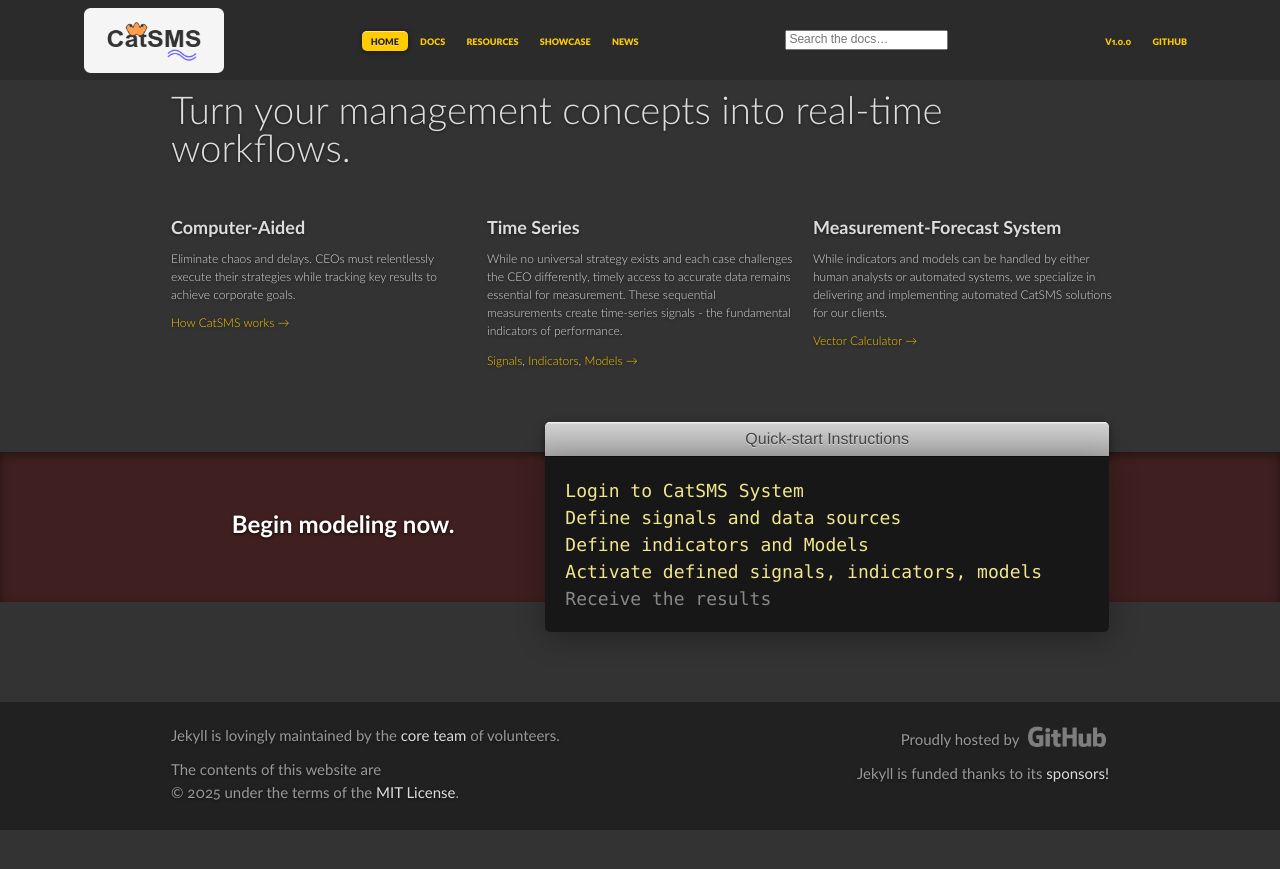
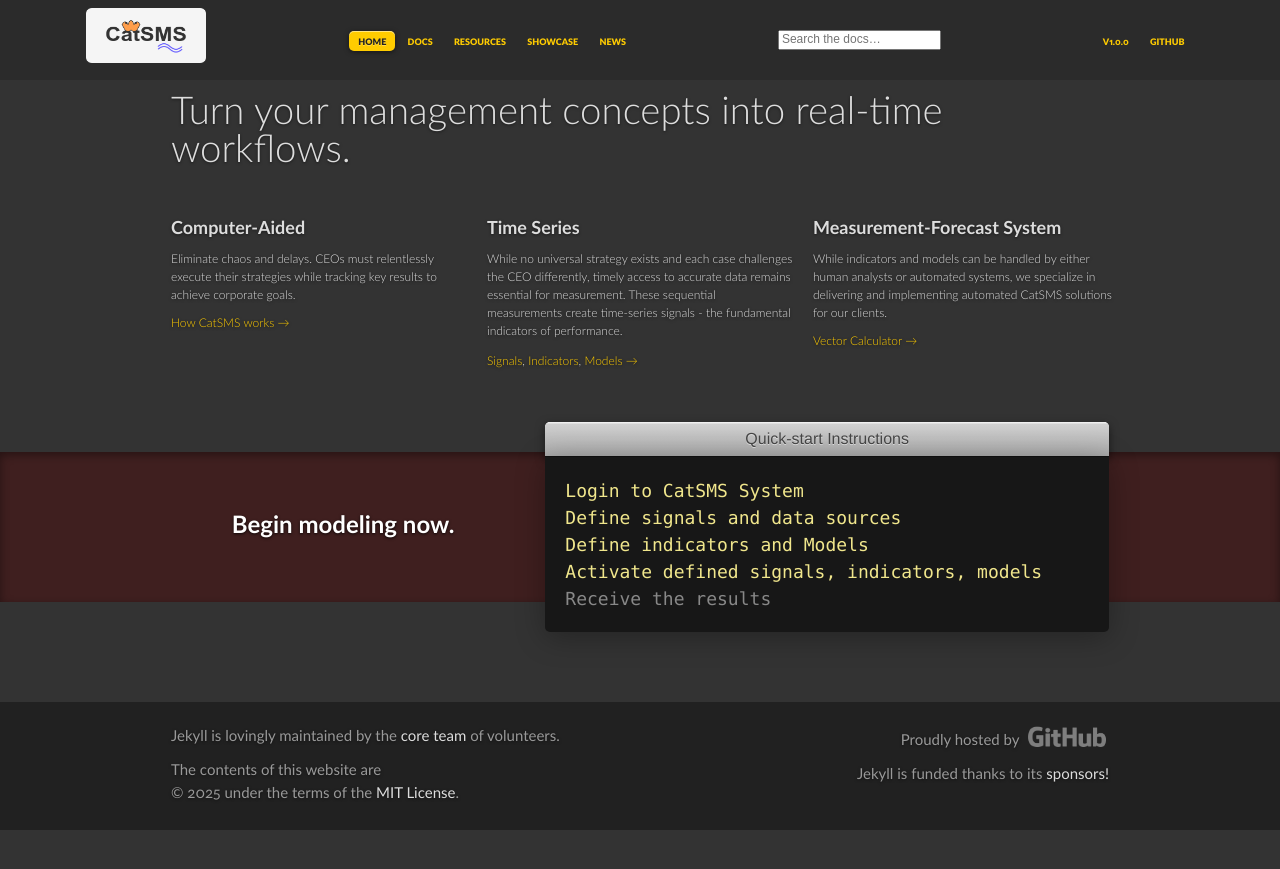
Before and after one commit to Piotr1959/CatSMS.github.io, a Jekyll site: the page built from pages/index.html, in a window 1280 px wide. Shown: the top 869 px of the page. Built offline with Jekyll 4.4.1, drawn with Linux system fonts in a browser that asks for light colours; comment, search, counter and statistics services are not loaded.

Commit message:
Logo zoom

```diff
--- a/_includes/header.html
+++ b/_includes/header.html
@@ -4,7 +4,7 @@
       <h1>
         <a href="{{ '/' | relative_url }}" class="logo">
           <span class="sr-only">Jekyll</span>
-          <img src="{{ 'img/logo-2x.png' | relative_url }}" width="140" height="65" alt="Jekyll Logo">
+          <img src="{{ 'img/logo-2x.png' | relative_url }}" width="120" height="55" alt="Jekyll Logo">
         </a>
       </h1>
     </div>
```
